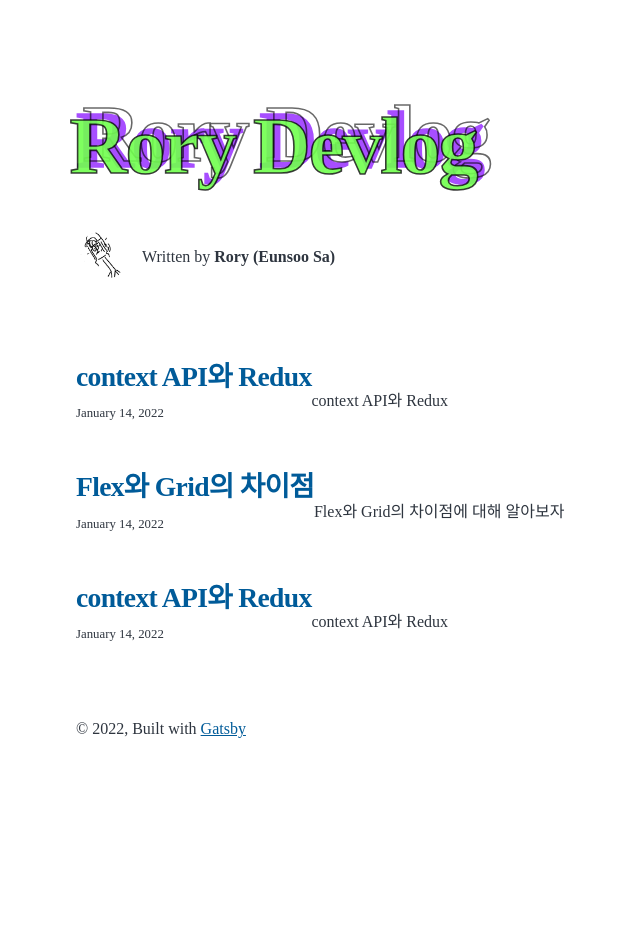
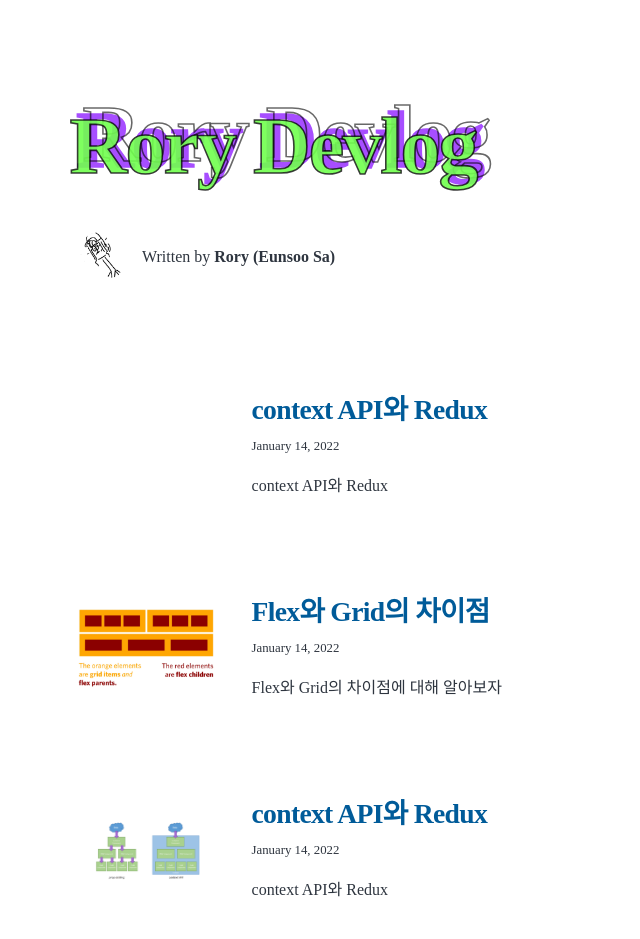
Before and after one commit to Rory0304/rory-dev, a Gatsby site: page / in a window 1280 px wide. Shown: the top 939 px of the page, without its empty margins (0-640 px from the left). Before the commit the page ends 861 px from the top, so only its background shows below. Built offline with nearby package versions, Linux system fonts and the light colour scheme; Gatsby itself is replaced by a stand-in of ours.

Commit message:
style(index): update main page layout

```diff
--- a/src/pages/index.js
+++ b/src/pages/index.js
@@ -1,5 +1,6 @@
 import * as React from "react"
 import { Link, graphql } from "gatsby"
+import { GatsbyImage, getImage} from "gatsby-plugin-image"
 
 import Bio from "../components/bio"
 import Layout from "../components/layout"
@@ -30,7 +31,9 @@ const BlogIndex = ({ data, location }) => {
       <ol style={{ listStyle: `none` }}>
         {posts.map(post => {
           const title = post.frontmatter.title || post.fields.slug
-
+          const thumbnailImage = getImage(post.frontmatter.thumbnail);
+          console.log(post.frontmatter.thumbnail);
+          console.log(posts);
           return (
             <li key={post.fields.slug}>
               <article
@@ -38,7 +41,11 @@ const BlogIndex = ({ data, location }) => {
                 itemScope
                 itemType="http://schema.org/Article"
               >
-                <header>
+                <div className="thumbnail-img-area">
+                  <GatsbyImage image={thumbnailImage}  alt={title} style={{width: '100%', height: 'auto'}}/>
+                </div>
+                <div className="post-text-area">
+                  <header>
                   <h2>
                     <Link to={post.fields.slug} itemProp="url">
                       <span itemProp="headline">{title}</span>
@@ -54,6 +61,8 @@ const BlogIndex = ({ data, location }) => {
                     itemProp="description"
                   />
                 </section>
+                </div>
+
               </article>
             </li>
           )
@@ -82,6 +91,11 @@ export const pageQuery = graphql`
           date(formatString: "MMMM DD, YYYY")
           title
           description
+          thumbnail {
+            childImageSharp {
+              gatsbyImageData
+            }
+          }
         }
       }
     }
```
